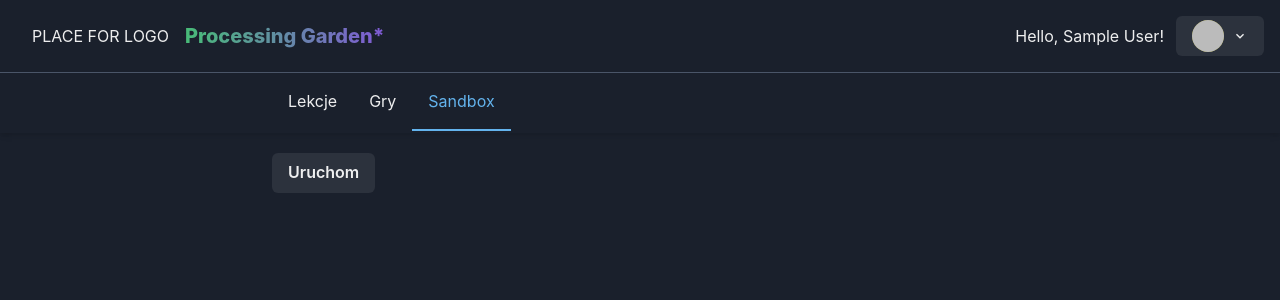
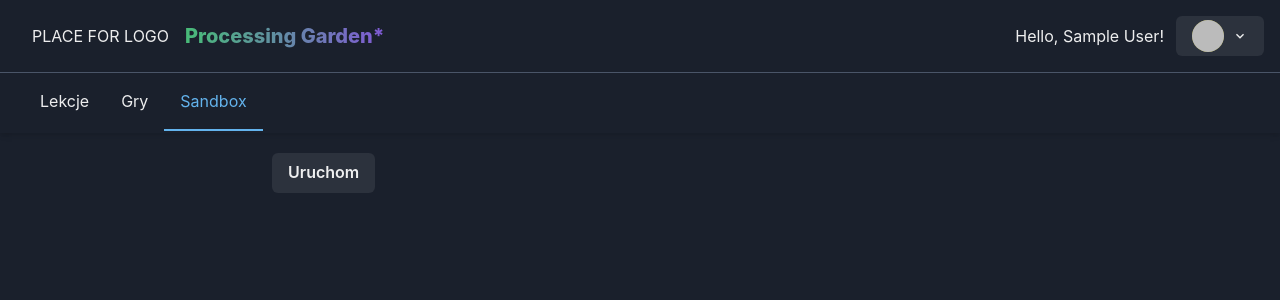
Before and after one commit to akai-org/processing-garden, a Next.js app: page /sandbox in a window 1280 px wide. Shown: the top 300 px of the page. Built offline with nearby package versions, Linux system fonts and the light colour scheme; no server answers; sample sign-in values are in the browser's storage.

Commit message:
withAuth hoc and navbar

```diff
--- a/src/components/Layout/Layout.tsx
+++ b/src/components/Layout/Layout.tsx
@@ -1,8 +1,12 @@
 import { Container } from '@chakra-ui/react';
 import Navbar from 'components/Navbar/Navbar';
+import { useSession } from 'next-auth/react';
 import { FC } from 'react';
 
 const Layout: FC = ({ children }) => {
+  const session = useSession();
+  console.log(session);
+
   return (
     <>
       <Navbar />
--- a/src/components/Navbar/Navbar.tsx
+++ b/src/components/Navbar/Navbar.tsx
@@ -30,8 +30,6 @@ export default function Navbar() {
   const defaultIndex: number = routesIndexes?.[pathname];
 
   const session = useSession();
-
-  console.log({ session });
 
   return (
     <Box shadow="md">
@@ -120,8 +118,12 @@ export default function Navbar() {
         borderWidth={0}
         overflowX="auto"
       >
-        <Container maxW="container.md">
-          <Tabs borderBottomColor="transparent" defaultIndex={defaultIndex}>
+        {session.status === 'authenticated' && (
+          <Container maxW="full">
+            <Tabs
+              borderBottomColor="transparent"
+              defaultIndex={defaultIndex || 9999}
+            >
               <TabList>
                 <Link href="/learning">
                   <Tab py={4} m={0} _focus={{ boxShadow: 'none' }}>
@@ -141,6 +143,7 @@ export default function Navbar() {
               </TabList>
             </Tabs>
           </Container>
+        )}
       </Flex>
     </Box>
   );
--- /dev/null
+++ b/src/hoc/withAuth.tsx
@@ -0,0 +1,24 @@
+import { useSession } from 'next-auth/react';
+import { useRouter } from 'next/router';
+import { FC, ReactNode, useEffect } from 'react';
+
+const withAuth = (Component: ReactNode) => {
+  const toReturn: FC<{ props: any }> = (props: any): ReactNode => {
+    const router = useRouter();
+    const session = useSession();
+
+    useEffect(() => {
+      if (session?.status !== 'authenticated') {
+        router.push('/');
+      }
+    });
+
+    if (session?.status === 'loading') return null;
+
+    return <Component {...props} />;
+  };
+
+  return toReturn;
+};
+
+export default withAuth;
--- a/src/pages/games/index.tsx
+++ b/src/pages/games/index.tsx
@@ -3,6 +3,7 @@ import { SandpackPreview, SandpackProvider } from '@codesandbox/sandpack-react';
 import { SandpackWrapper } from 'components';
 
 import Task from '../../content/games/game.mdx';
+import withAuth from 'hoc/withAuth';
 
 const Games: FC = () => {
   const [code, setCode] = useState('');
@@ -31,4 +32,4 @@ const Games: FC = () => {
   );
 };
 
-export default Games;
+export default withAuth(Games);
--- a/src/pages/learning/[id].tsx
+++ b/src/pages/learning/[id].tsx
@@ -1,4 +1,5 @@
 import TutorialContainer from 'components/TutorialContainer/TutorialContainer';
+import withAuth from 'hoc/withAuth';
 import { useRouter } from 'next/router';
 import { FC, useState } from 'react';
 
@@ -57,4 +58,4 @@ const Lesson: FC = () => {
   return null;
 };
 
-export default Lesson;
+export default withAuth(Lesson);
--- a/src/pages/learning/index.tsx
+++ b/src/pages/learning/index.tsx
@@ -2,6 +2,7 @@ import { FC } from 'react';
 import { ListCard } from '../../components';
 import fs from 'fs';
 import path from 'path';
+import withAuth from 'hoc/withAuth';
 
 const Learning: FC = ({ files }: any) => {
   console.log(files);
@@ -36,4 +37,4 @@ export async function getServerSideProps() {
   };
 }
 
-export default Learning;
+export default withAuth(Learning);
--- a/src/pages/sandbox/index.tsx
+++ b/src/pages/sandbox/index.tsx
@@ -1,8 +1,9 @@
 import { SandpackWrapper } from 'components';
+import withAuth from 'hoc/withAuth';
 import { FC } from 'react';
 
 const Sandbox: FC = () => {
   return <SandpackWrapper>Sandpack</SandpackWrapper>;
 };
 
-export default Sandbox;
+export default withAuth(Sandbox);
```
Also changed, not shown: src/pages/profile.tsx (+8 -3 lines). Lines whose indentation alone changed are shown as unchanged.
